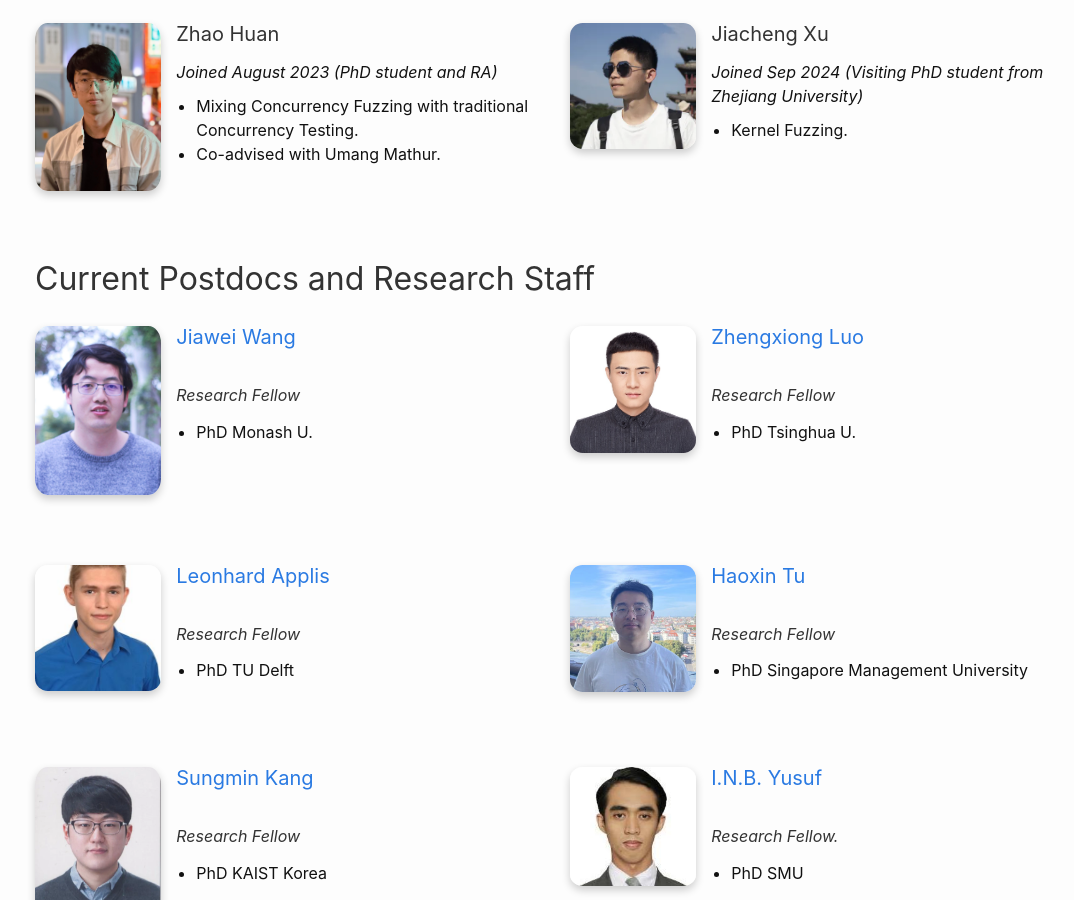
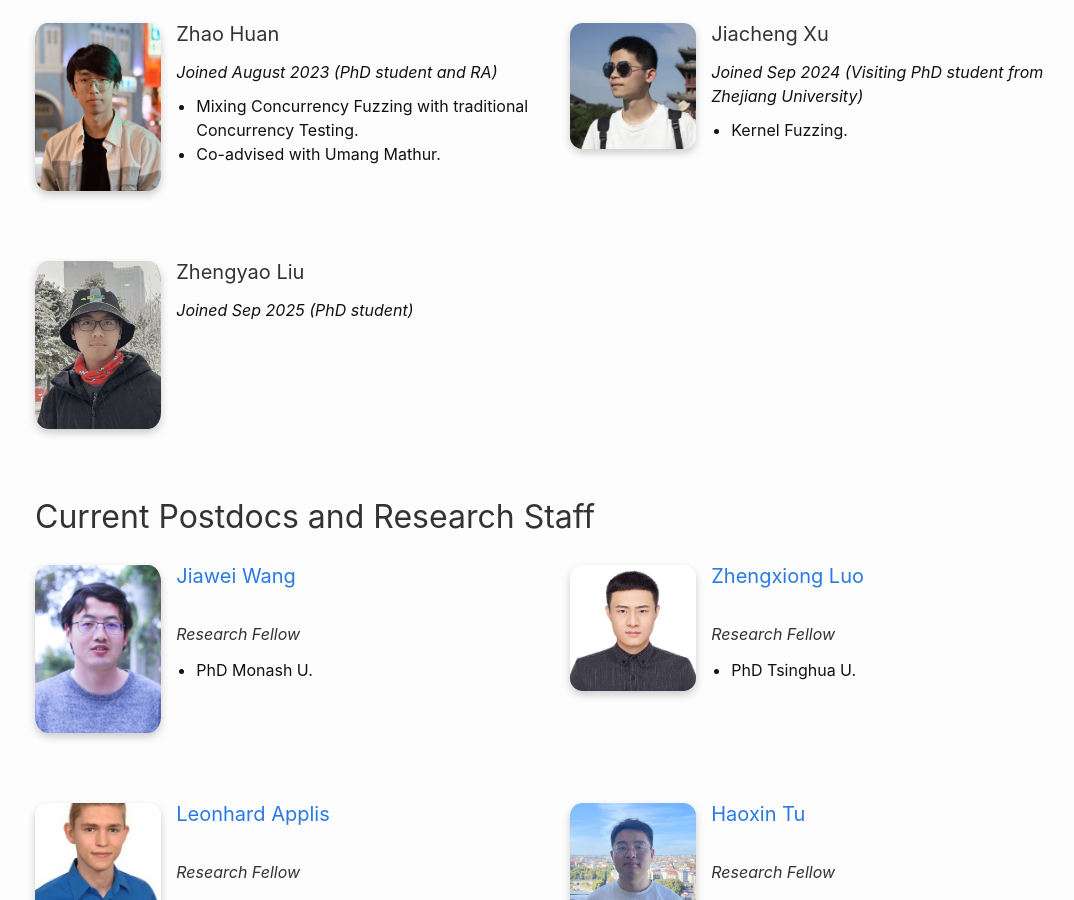
Before and after one commit to nus-tss/nus-tss.github.io, a Jekyll site: the page built from _pages/team.md, in a window 1280 px wide and 900 px high, scrolled down 1458 px. Shown: the whole window, without its empty margins (85-1159 px from the left). Built offline with Jekyll 4.4.1, drawn with Linux system fonts in a browser that asks for light colours; nearby versions of some CDN libraries.

Commit message:
Update student.yml

```diff
--- a/_data/team/student.yml
+++ b/_data/team/student.yml
@@ -64,3 +64,8 @@
   joined: Sep 2024
   role: Visiting PhD student from Zhejiang University
   topic: Kernel Fuzzing
+
+- name: Zhengyao Liu
+  photo: zhengyaoliu.jpg
+  joined: Sep 2025
+  role: PhD student
```
